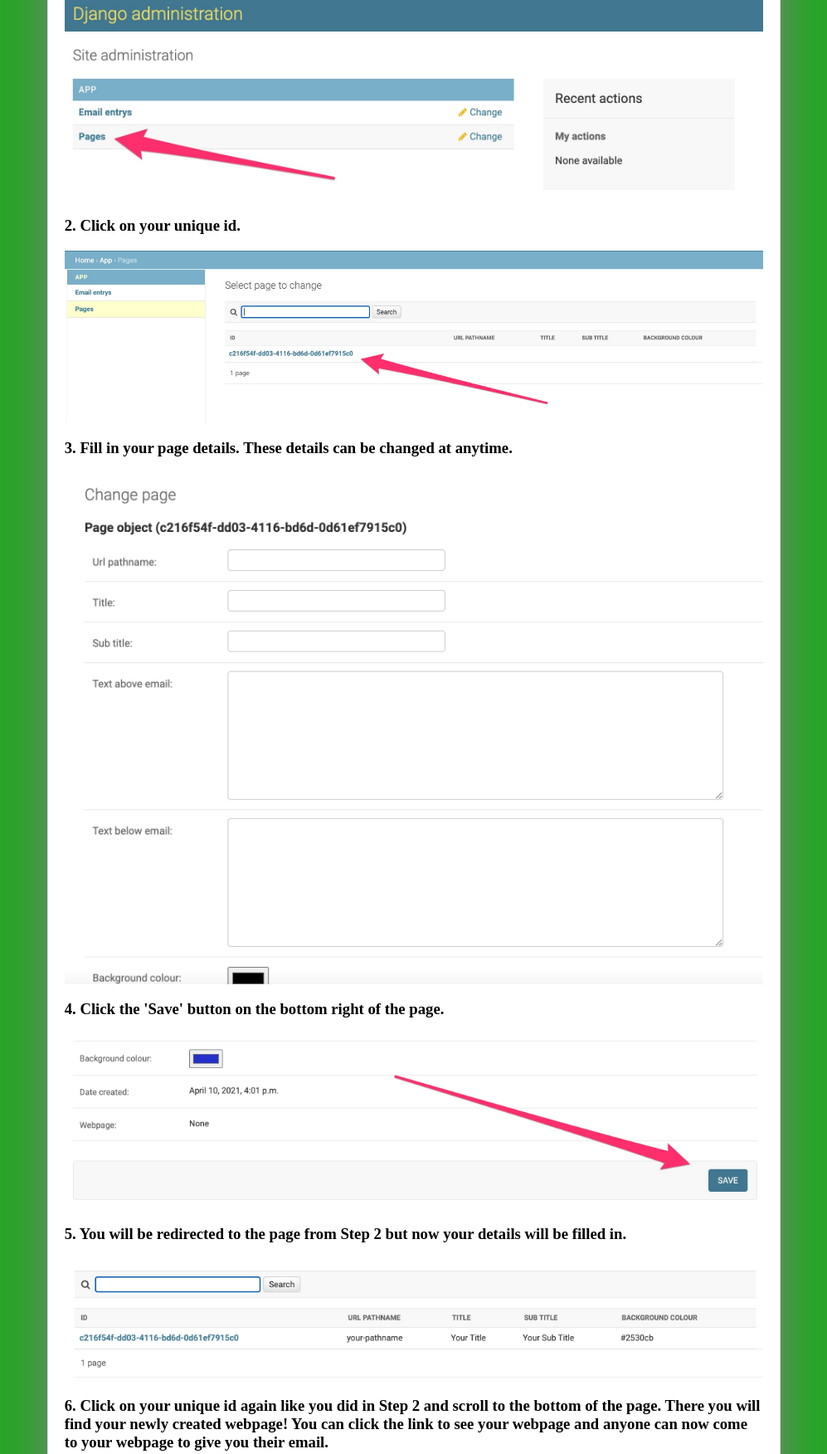
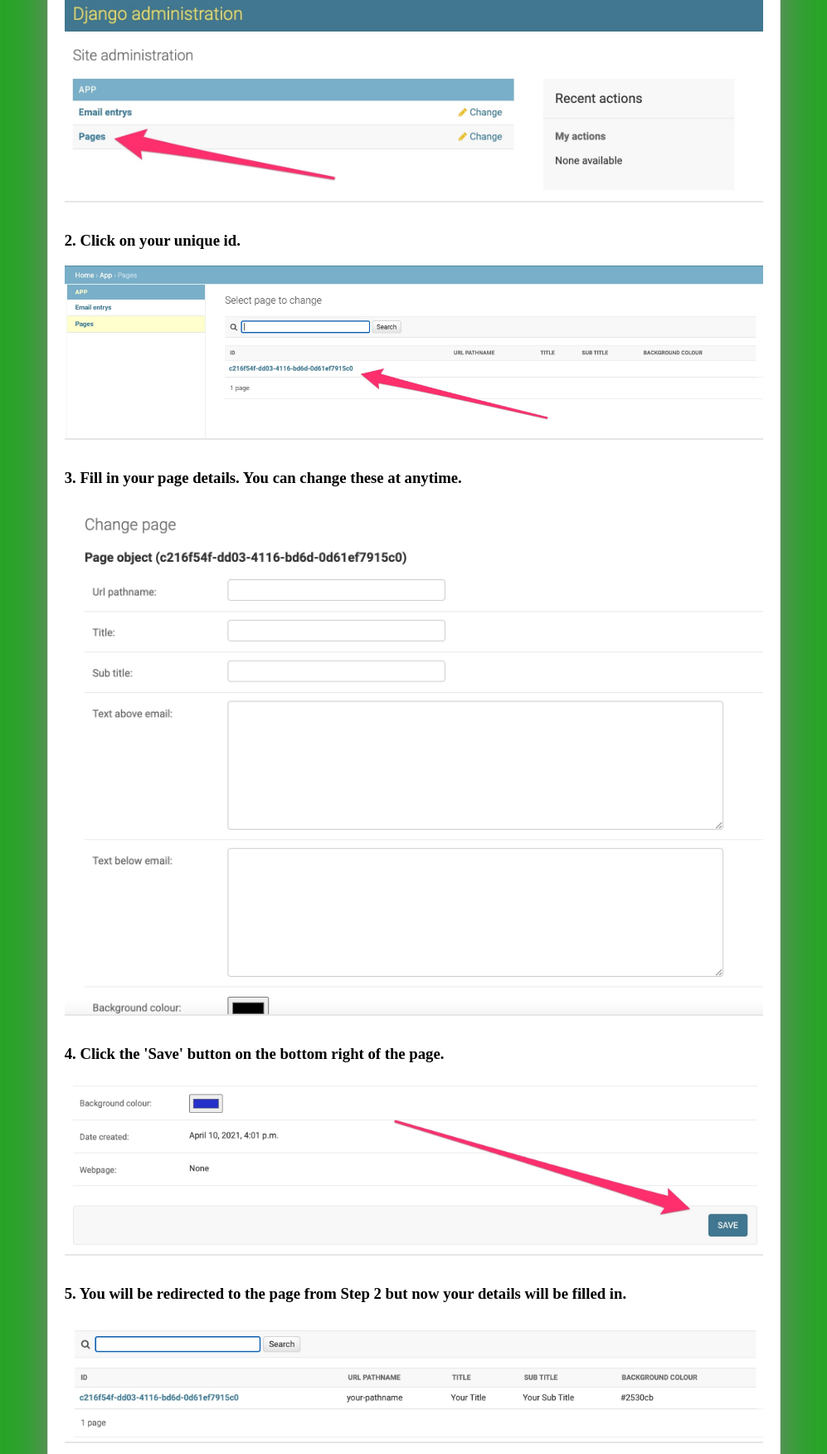
Before and after one commit to SheaMeyers/email-collection-app, a Django app: template templates/guide.html in a window 1280 px wide. Shown: the part 191-1943 px from the top of the page at 83% size, without its empty margins (141-1138 px from the left). Run offline with Django 3.2, Linux system fonts and the light colour scheme; the template is opened without the code that fills it, so the values that code supplies are empty.

Commit message:
Improve detail page

```diff
--- a/static/css/guide.css
+++ b/static/css/guide.css
@@ -1,3 +1,8 @@
 h3 {
     text-align: left;
 }
+
+img {
+    margin-bottom: 1rem;
+    border-bottom: 2px solid #e6e6e6;
+}
--- a/templates/guide.html
+++ b/templates/guide.html
@@ -10,12 +10,12 @@
 
 <h3>
     1. After logging in you'll see page like the image below.
-    The first thing you'll want to do is click on the pages link.
+        The first thing you'll want to do is click on the pages link.
 </h3>
 <img src="{% static 'images/guide/Step1.jpg' %}" alt="Email Collect Step 1">
 <h3>2. Click on your unique id.</h3>
 <img src="{% static 'images/guide/Step2.jpg' %}" alt="Email Collect Step 2">
-<h3>3. Fill in your page details. These details can be changed at anytime.</h3>
+<h3>3. Fill in your page details. You can change these at anytime.</h3>
 <img src="{% static 'images/guide/Step3.jpg' %}" alt="Email Collect Step 3">
 <h3>4. Click the 'Save' button on the bottom right of the page.</h3>
 <img src="{% static 'images/guide/Step4.jpg' %}" alt="Email Collect Step 4">
@@ -23,17 +23,17 @@
 <img src="{% static 'images/guide/Step5.jpg' %}" alt="Email Collect Step 5">
 <h3>
     6. Click on your unique id again like you did in Step 2 and scroll to the bottom of the page.
-        There you will find your newly created webpage!  You can click the link to see your webpage
-        and anyone can now come to your webpage to give you their email.
+        There you will find your newly created web page!  You can click the link to see your web page
+        and anyone can now come to your web page to give you their email!
 </h3>
 <img src="{% static 'images/guide/Step6.jpg' %}" alt="Email Collect Step 6">
 <h3>
-    7. Now we will show you how to see the emails people leave you after they've sent them.
-    On the left hand side of your screen you should see 'Email entrys'.  Click on this.
+    7. Now we will show you how to see the emails people send you.
+        On the left hand side of your screen you will see 'Email entrys'. Click this.
 </h3>
 <img src="{% static 'images/guide/Step7.jpg' %}" alt="Email Collect Step 7">
 <h3>
-    8. On this screen you will see the emails people have left and the date and time they left them.
+    8. On this screen you will see the emails people have sent and when they sent them.
 </h3>
 <img src="{% static 'images/guide/Step8.jpg' %}" alt="Email Collect Step 8">
 <h3>
```
